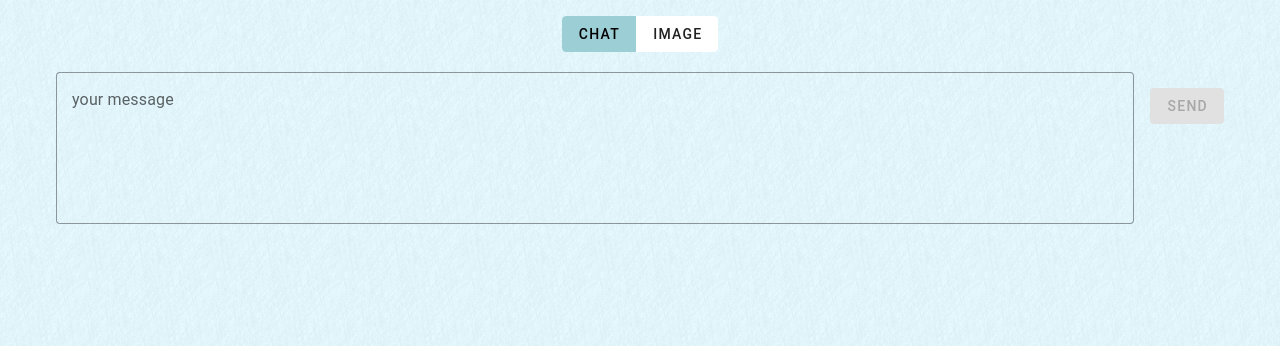
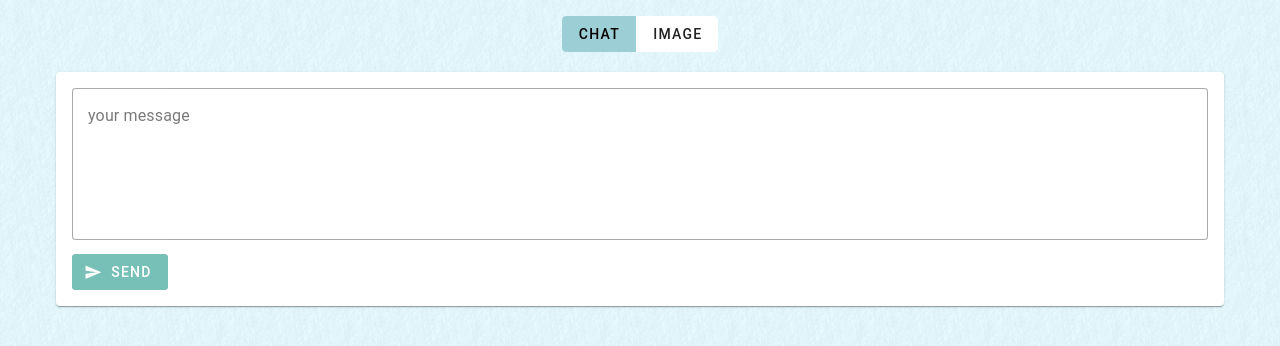
Before and after one commit to nossika/chatgpt-page, a website: page public/index.html in a window 1280 px wide. Drawn offline with nearby package versions, Linux system fonts and the light colour scheme.

Commit message:
beautify ui

```diff
--- a/public/index.html
+++ b/public/index.html
@@ -7,6 +7,7 @@
     <script src="https://unpkg.com/vue@3.2.47/dist/vue.global.prod.js"></script>
     <script src="https://unpkg.com/vuetify@3.1.11/dist/vuetify.min.js"></script>
     <link rel="stylesheet" href="https://unpkg.com/vuetify@3.1.11/dist/vuetify.min.css"/>
+    <link rel="stylesheet" href="https://cdn.jsdelivr.net/npm/@mdi/font@5.x/css/materialdesignicons.min.css" />
     <style>
       body {
         background-color: #e5f9ff;
--- a/public/index.js
+++ b/public/index.js
@@ -194,15 +194,15 @@ const ChatApp = {
         </v-chip>
         <pre style="padding: 10px; white-space: pre-wrap; border: 1px solid #eee; flex-grow: 1; flex-shrink: 1;">{{ c.content }}</pre>
       </v-card>
-      <div>
-        <v-textarea label="your message" variant="outlined" :value="message" @input="setMessage" @keyup.ctrl.enter="sendMessage" placeholder="Use Ctrl + Enter to send">
-          <template v-slot:append>
-            <v-btn @click="sendMessage" :loading="loading" :disabled="!message">
-              SEND
-            </v-btn>
-          </template>
-        </v-textarea>
-      </div>
+      <v-card class="pa-4">
+        <v-textarea label="your message" variant="outlined" :value="message" @input="setMessage" @keyup.ctrl.enter="sendMessage" placeholder="Use Ctrl + Enter to send" />
+        <v-btn
+          @click="sendMessage" :loading="loading" :disabled="!message"
+          class="mt-n2" color="teal-darken-1" prepend-icon="mdi-send"
+        >
+          SEND
+        </v-btn>
+      </v-card>
     </div>
   `,
 };
@@ -270,13 +270,15 @@ const ImageApp = {
           </template>
         </v-img>
       </v-card>
-      <v-text-field label="your description" variant="outlined" :value="description" @input="setDiscription" @keyup.ctrl.enter="drawImage" placeholder="Use Ctrl + Enter to draw">
-        <template v-slot:append>
-          <v-btn class="mt-n2" @click="drawImage" :loading="loading" :disabled="!description">
-            DRAW
-          </v-btn>
-        </template>
-      </v-text-field>
+      <v-card class="pa-4">
+        <v-text-field label="your description" variant="outlined" :value="description" @input="setDiscription" @keyup.ctrl.enter="drawImage" placeholder="Use Ctrl + Enter to draw" />
+        <v-btn
+          @click="drawImage" :loading="loading" :disabled="!description"
+          class="mt-n2" color="teal-darken-1" prepend-icon="mdi-draw"
+        >
+          DRAW
+        </v-btn>
+      </v-card>
     </div>
   `,
 };
```
